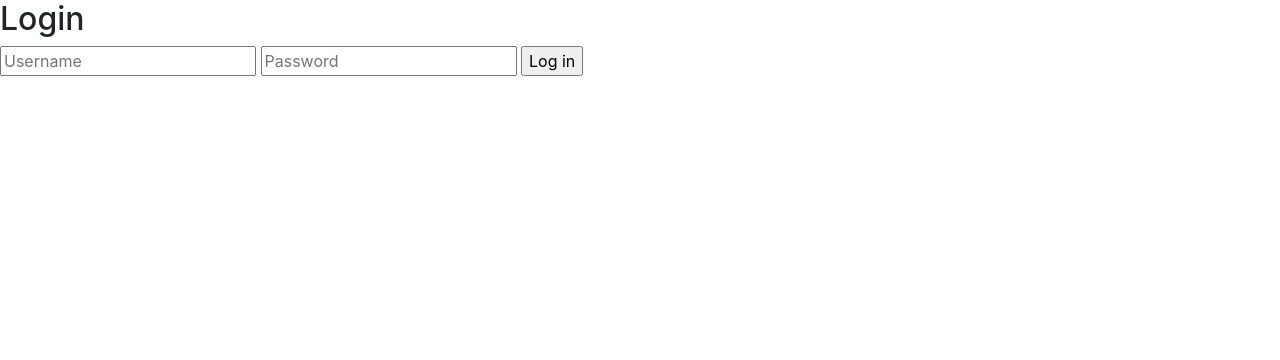
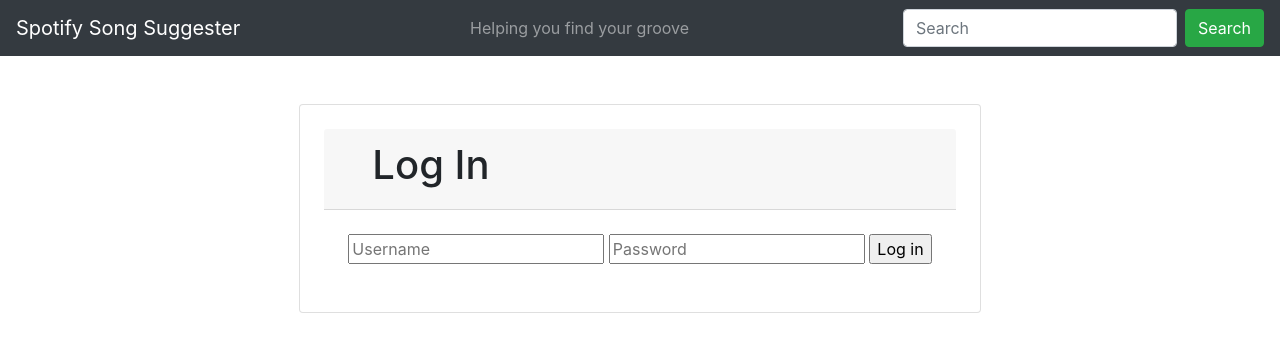
Before and after one commit to tt-dspt-193/spotify-song-suggester, a Flask app: page /login in a window 1280 px wide. Shown: the top 360 px of the page. Run offline with Flask 2, Linux system fonts and the light colour scheme; parts of the project's set-up code (start-up, migrations or seed data) failed here and were passed over; some libraries are stand-ins or nearby versions.

Commit message:
Nav bar and card
Creating a nav bar and creating a card to hold the elements

```diff
--- a/templates/login.html
+++ b/templates/login.html
@@ -3,12 +3,33 @@
 {% if session['logged_in'] %}
 <p>You're logged in already!</p>
 {% else %}
-<h2>Login</h2>
-<form action="/login" method="POST">
-  <input type="username" name="username" placeholder="Username">
-  <input type="password" name="password" placeholder="Password">
-  <input type="submit" value="Log in">
-</form>
-
+<body>
+	<nav class="navbar navbar-dark bg-dark">
+		<a class="navbar-brand" href="#">Spotify Song Suggester</a>
+		<!-- Navbar Text-->
+		<span class="navbar-text">
+			Helping you find your groove
+		</span>
+		<!-- Search bar -->
+		<form class="form-inline" action="/action_page.php">
+			<input class="form-control mr-sm-2" type="text" placeholder="Search">
+			<button class="btn btn-success" type="submit">Search</button>
+		</form>
+	</nav>
+    <div class="container">
+        <div class="d-flex justify-content-center h-100">
+            <div class="card my-5 p-4">
+              <div class="card-header px-5">
+                <h1>Log In</h1>
+              </div>
+                <div class="card-body my-0 p-4">
+                  <form action="/login" method="POST">
+                    <input type="username" name="username" placeholder="Username">
+                    <input type="password" name="password" placeholder="Password">
+                    <input type="submit" value="Log in">
+                  </form>
+                </div>
+            </div>
+		</div>
 {% endif %}
 {% endblock %}
```
